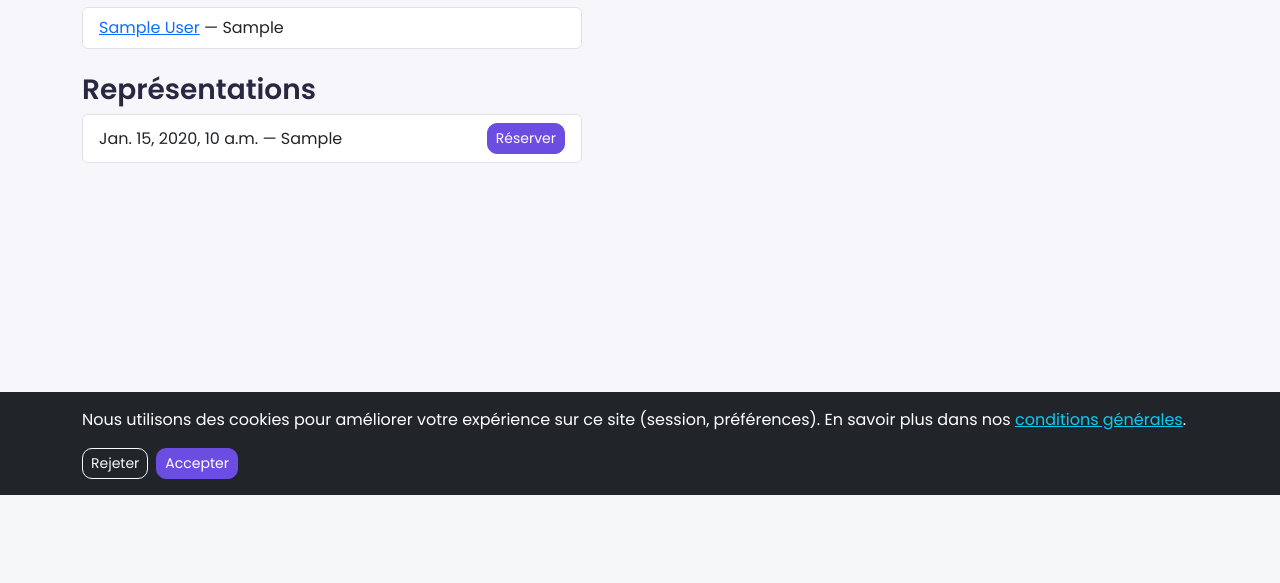
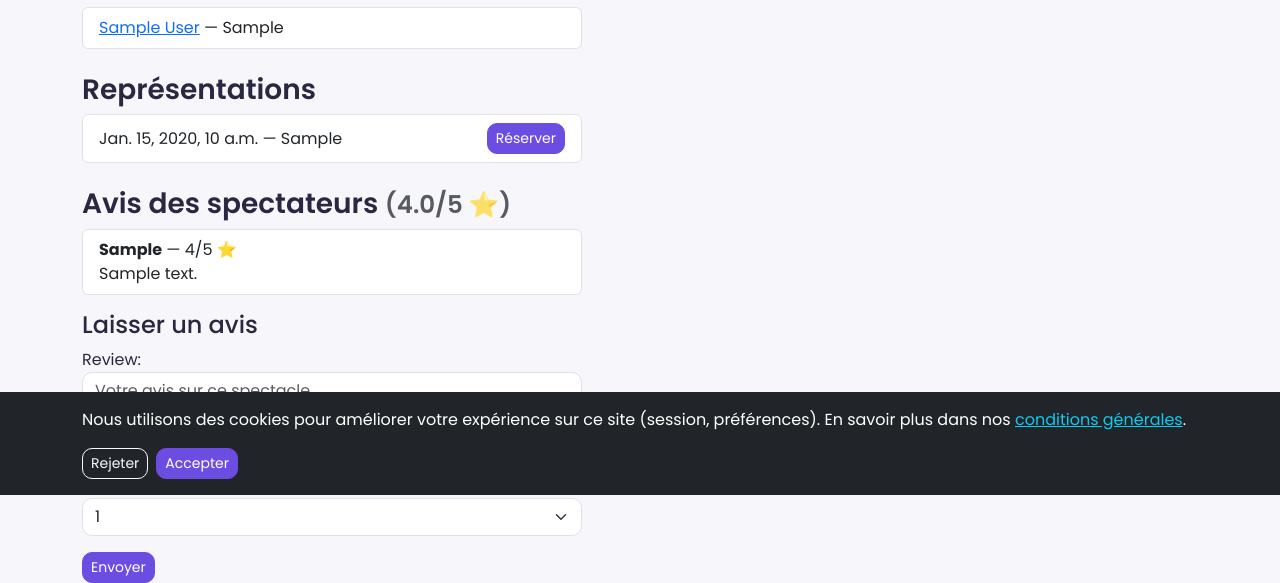
Before and after one commit to mehdichouati/Django_PID, a Django app: page /show/1 in a window 1280 px wide. Shown: the part 305-888 px from the top of the page. Before the commit the page ends 800 px from the top, so only its background shows below. Run offline with Django 5.2, Linux system fonts and the light colour scheme; a user stored in the database is signed in; tables that the repository leaves empty hold one stand-in row (values such as "Sample post").

Commit message:
Fonctionnalité : avis/reviews sur les spectacles (formulaire, modération admin, affichage note moyenne)

```diff
--- a/reservations/catalogue/forms.py
+++ b/reservations/catalogue/forms.py
@@ -2,7 +2,7 @@ from django import forms
 from django.contrib.auth.models import User
 from django.contrib.auth.password_validation import validate_password
 from django.core.exceptions import ValidationError
-from .models import Artist, Show
+from .models import Artist, Show, Review
 
 
 class ArtistForm(forms.ModelForm):
@@ -78,3 +78,25 @@ class ShowForm(forms.ModelForm):
             'created_in': forms.NumberInput(attrs={'class': 'form-control'}),
             'bookable': forms.CheckboxInput(attrs={'class': 'form-check-input'}),
         }
+
+
+class ReviewForm(forms.ModelForm):
+    class Meta:
+        model = Review
+        fields = ['review', 'stars']
+        widgets = {
+            'review': forms.Textarea(attrs={
+                'class': 'form-control', 'rows': 3,
+                'placeholder': 'Votre avis sur ce spectacle...'
+            }),
+            'stars': forms.Select(
+                choices=[(i, i) for i in range(1, 6)],
+                attrs={'class': 'form-select'}
+            ),
+        }
+
+    def clean_review(self):
+        review = self.cleaned_data['review'].strip()
+        if not review:
+            raise forms.ValidationError("L'avis ne peut pas être vide.")
+        return review
--- a/reservations/catalogue/templates/catalogue/show_show.html
+++ b/reservations/catalogue/templates/catalogue/show_show.html
@@ -3,10 +3,8 @@
 {% block content %}
 <h1>{{ show.title }}</h1>
 <a href="{% url 'show_index' %}" class="btn btn-secondary mb-3">Retour à la liste</a>
-
 <p><strong>Lieu :</strong> {{ show.location.designation|default:"—" }}</p>
 <p><strong>Réservable :</strong> {% if show.bookable %}Oui{% else %}Non{% endif %}</p>
-
 <h3>Artistes et fonctions</h3>
 <ul class="list-group mb-4" style="max-width: 500px;">
     {% for ats in artist_types %}
@@ -18,9 +16,8 @@
     <li class="list-group-item text-muted">Aucun artiste associé.</li>
     {% endfor %}
 </ul>
-
 <h3>Représentations</h3>
-<ul class="list-group" style="max-width: 500px;">
+<ul class="list-group mb-4" style="max-width: 500px;">
     {% for rep in representations %}
     <li class="list-group-item d-flex justify-content-between align-items-center">
         {{ rep.schedule }} — {{ rep.location.designation|default:show.location.designation }}
@@ -32,4 +29,29 @@
     <li class="list-group-item text-muted">Aucune représentation programmée.</li>
     {% endfor %}
 </ul>
+
+<h3>Avis des spectateurs
+    {% if average_stars %}<small class="text-muted">({{ average_stars|floatformat:1 }}/5 ⭐)</small>{% endif %}
+</h3>
+<ul class="list-group mb-3" style="max-width: 500px;">
+    {% for review in reviews %}
+    <li class="list-group-item">
+        <strong>{{ review.user.first_name }}</strong> — {{ review.stars }}/5 ⭐
+        <p class="mb-0">{{ review.review }}</p>
+    </li>
+    {% empty %}
+    <li class="list-group-item text-muted">Aucun avis pour le moment.</li>
+    {% endfor %}
+</ul>
+
+{% if user.is_authenticated %}
+<h4>Laisser un avis</h4>
+<form method="post" action="{% url 'review_store' show.id %}" style="max-width: 500px;">
+    {% csrf_token %}
+    {{ review_form.as_p }}
+    <button type="submit" class="btn btn-primary btn-sm">Envoyer</button>
+</form>
+{% else %}
+<p><a href="{% url 'login' %}">Connectez-vous</a> pour laisser un avis.</p>
+{% endif %}
 {% endblock %}
--- a/reservations/catalogue/urls_show.py
+++ b/reservations/catalogue/urls_show.py
@@ -7,5 +7,6 @@ urlpatterns = [
     path('store', views.show_store, name='show_store'),
     path('export/csv', views.show_export_csv, name='show_export_csv'),
     path('external/venues', views.external_venues, name='external_venues'),
+    path('<int:id>/review', views.review_store, name='review_store'),
     path('<int:id>', views.show_show, name='show_show'),
 ]
--- a/reservations/catalogue/views.py
+++ b/reservations/catalogue/views.py
@@ -5,14 +5,14 @@ from django.http import HttpResponse
 from django.contrib.auth.models import User
 from django.contrib import messages
 from django.core.paginator import Paginator
-from django.db.models import Q
+from django.db.models import Q, Avg
 from django.contrib.auth.decorators import login_required
 from .decorators import role_required
 from .models import (
     Artist, Role, RoleUser, UserMeta, Type, ArtisteType, Show, ArtisteTypeShow,
-    Representation, Price, Reservation, RepresentationReservation
+    Representation, Price, Reservation, RepresentationReservation, Review
 )
-from .forms import ArtistForm, RegisterForm, ShowForm
+from .forms import ArtistForm, RegisterForm, ShowForm, ReviewForm
 
 
 def is_user_admin(user):
@@ -157,7 +157,6 @@ def show_export_csv(request):
     """Itération 7 - Progiciel tiers : export du catalogue en CSV via tablib."""
     shows = Show.objects.all()
 
-    # On respecte les mêmes filtres que la liste (recherche + réservable)
     query = request.GET.get('q', '')
     if query:
         shows = shows.filter(Q(title__icontains=query))
@@ -213,11 +212,32 @@ def show_show(request, id):
     show = get_object_or_404(Show, id=id)
     artist_types = ArtisteTypeShow.objects.filter(show=show).select_related('artiste_type__artist', 'artiste_type__type')
     representations = Representation.objects.filter(show=show)
+    reviews = Review.objects.filter(show=show, validated=True).order_by('-created_at')
+    average_stars = reviews.aggregate(Avg('stars'))['stars__avg']
     return render(request, 'catalogue/show_show.html', {
         'show': show,
         'artist_types': artist_types,
         'representations': representations,
+        'reviews': reviews,
+        'average_stars': average_stars,
+        'review_form': ReviewForm(),
     })
+
+
+@login_required
+def review_store(request, id):
+    show = get_object_or_404(Show, id=id)
+    if request.method == 'POST':
+        form = ReviewForm(request.POST)
+        if form.is_valid():
+            review = form.save(commit=False)
+            review.user = request.user
+            review.show = show
+            review.save()
+            messages.success(request, "Votre avis a été soumis et sera visible après validation.")
+        else:
+            messages.error(request, "Merci de corriger les erreurs du formulaire.")
+    return redirect('show_show', id=show.id)
 
 
 @role_required('admin')
```
